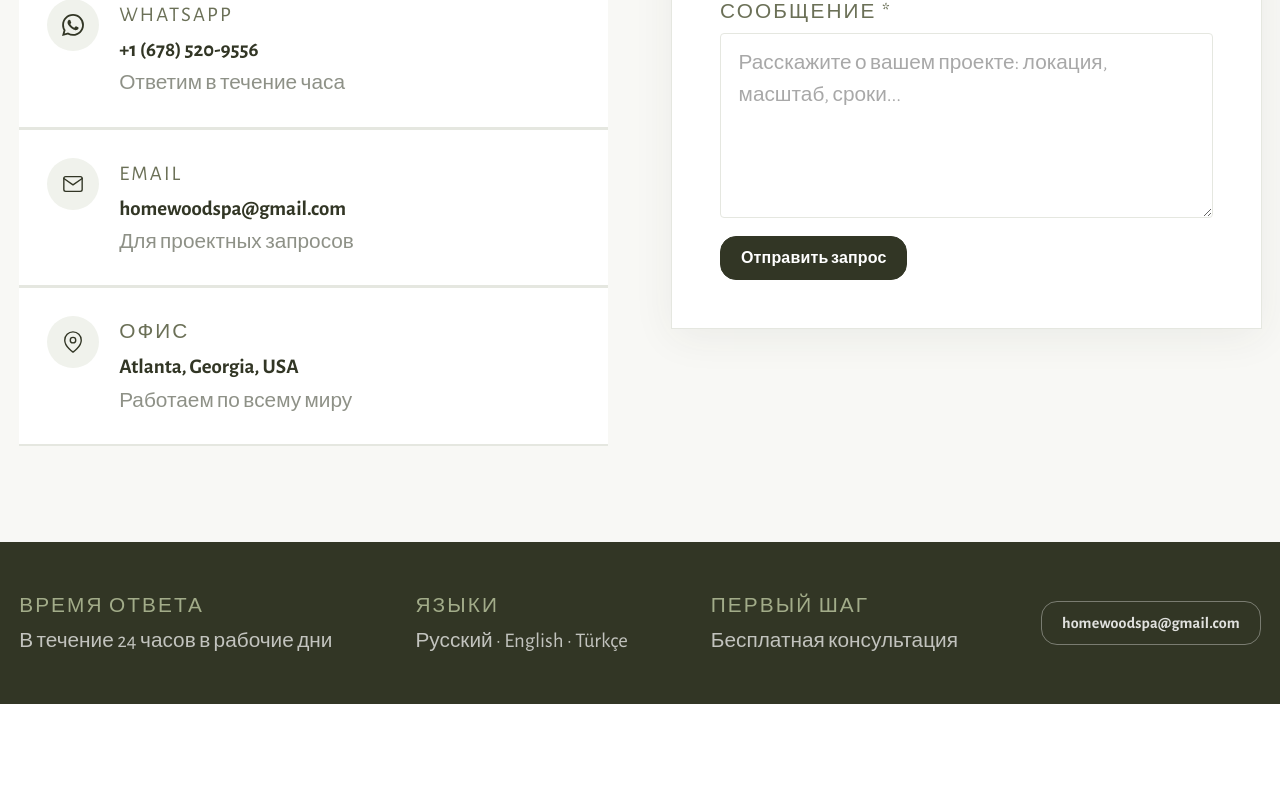
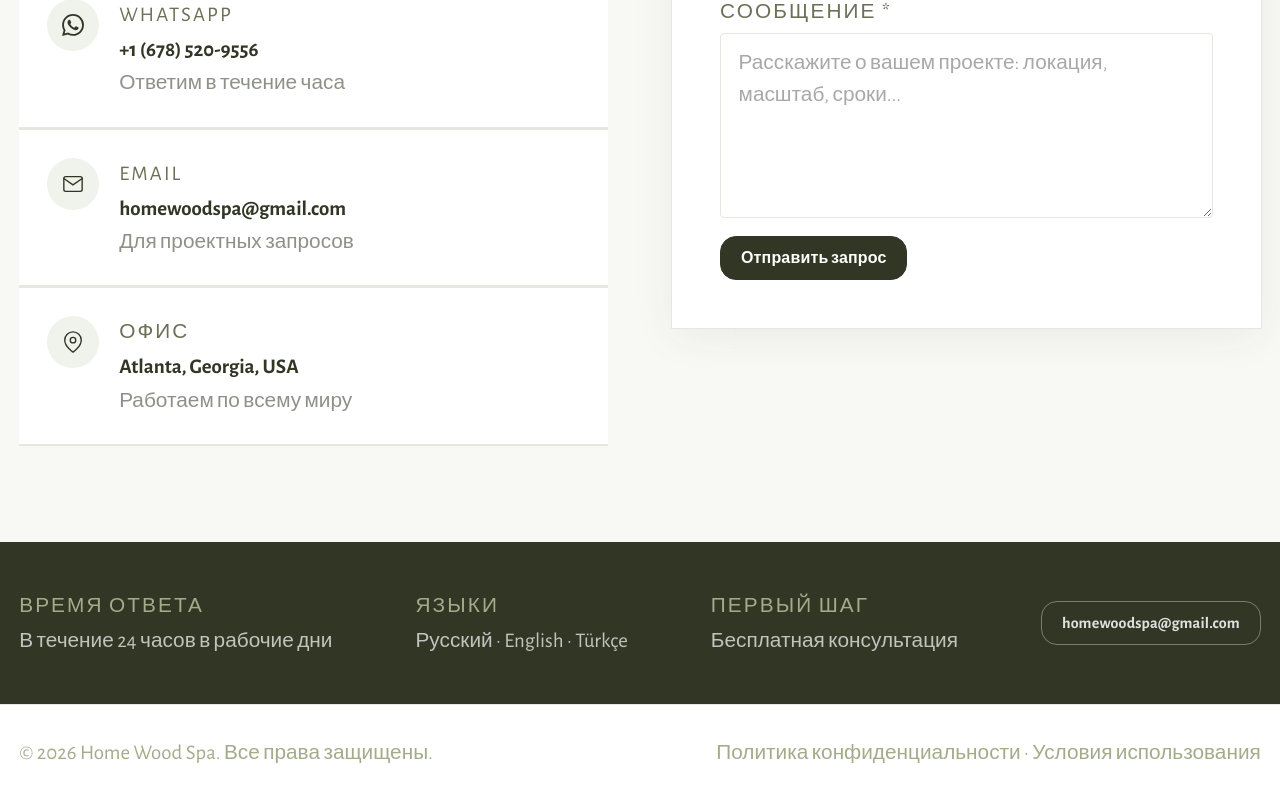
Before and after one commit to digitalcluster25/hws, a React (Vite) app: page /contact in a window 1280 px wide. Shown: the part 1173-1973 px from the top of the page. Before the commit the page ends 1877 px from the top, so only its background shows below. Built offline with nearby package versions, Linux system fonts and the light colour scheme.

Commit message:
feat: shared Footer component in App.jsx for all pages

```diff
--- a/src/App.jsx
+++ b/src/App.jsx
@@ -1,5 +1,6 @@
 import { BrowserRouter, Routes, Route } from 'react-router-dom'
 import Nav from './components/layout/Nav'
+import Footer from './components/layout/Footer'
 import Wireframe from './wireframe/Wireframe'
 import Portfolio from './pages/Portfolio'
 import Services from './pages/Services'
@@ -15,6 +16,7 @@ export default function App() {
         <Route path="/services"  element={<Services />} />
         <Route path="/contact"   element={<Contact />} />
       </Routes>
+      <Footer />
     </BrowserRouter>
   )
 }
--- /dev/null
+++ b/src/components/layout/Footer.jsx
@@ -0,0 +1,15 @@
+const px   = { paddingLeft: 'max(1.5vw, 16px)', paddingRight: 'max(1.5vw, 16px)' }
+const wrap = { maxWidth: '1344px', margin: '0 auto' }
+
+export default function Footer() {
+  return (
+    <footer className="py-8 border-t" style={{ borderColor: '#e5e7e0', ...px }}>
+      <div style={wrap}>
+        <div className="flex flex-col md:flex-row justify-between gap-4">
+          <span className="footer-copy">© 2026 Home Wood Spa. Все права защищены.</span>
+          <span className="footer-copy">Политика конфиденциальности · Условия использования</span>
+        </div>
+      </div>
+    </footer>
+  )
+}
--- a/src/wireframe/Wireframe.jsx
+++ b/src/wireframe/Wireframe.jsx
@@ -242,16 +242,6 @@ export default function Wireframe() {
         </div>
       </section>
 
-      {/* ── ФУТЕР ── */}
-      <footer className="py-8 border-t" style={{ borderColor: '#e5e7e0', ...px }}>
-        <div style={wrap}>
-          <div className="flex flex-col md:flex-row justify-between gap-4">
-            <span className="footer-copy">© 2026 Home Wood Spa. Все права защищены.</span>
-            <span className="footer-copy">Политика конфиденциальности · Условия использования</span>
-          </div>
-        </div>
-      </footer>
-
     </div>
   )
 }
```
